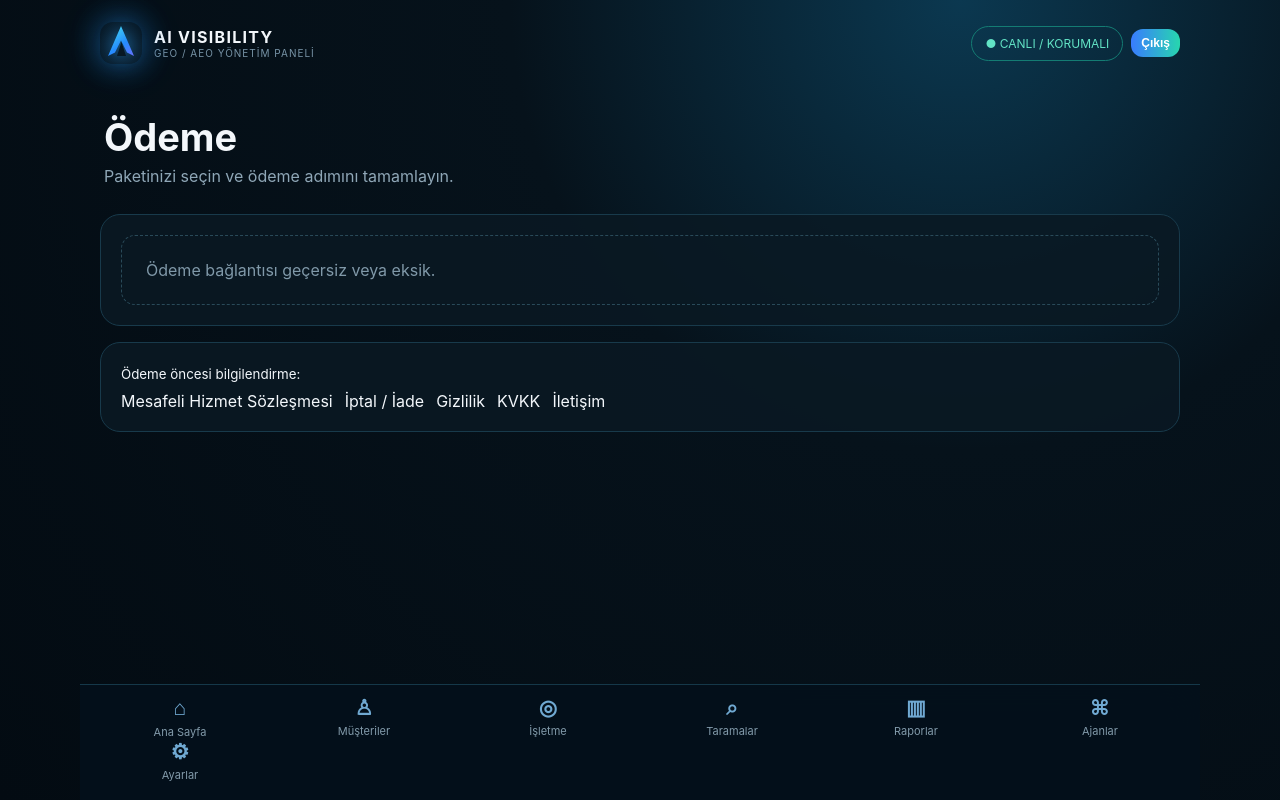
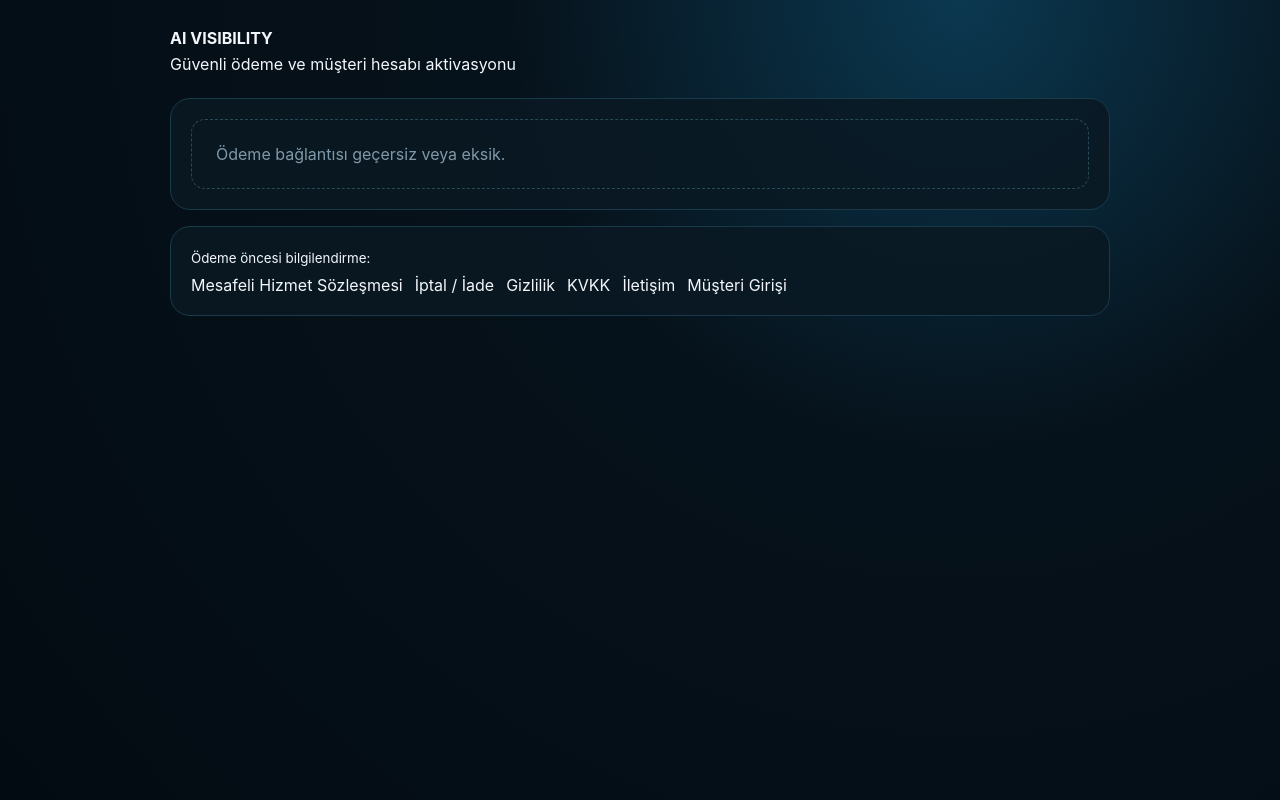
Before and after one commit to mehmetozan-5858/ai-visibility, a Next.js app: page /odeme in a window 1280 px wide. Built offline with nearby package versions, Linux system fonts and the light colour scheme.

Commit message:
Isolate public payment screen from admin navigation

```diff
--- a/app/odeme/page.js
+++ b/app/odeme/page.js
@@ -1,9 +1,13 @@
-import {Shell} from "../../components/ui";
 import PaymentManager from "../../components/PaymentManager";
+import Link from "next/link";
 export default async function Page({searchParams}){
   const p=await searchParams;
   const token=p?.token||"";
-  return <Shell title="Ödeme" subtitle="Paketinizi seçin ve ödeme adımını tamamlayın.">
+  return <main style={{maxWidth:980,margin:"0 auto",padding:"28px 20px 60px"}}>
+    <header style={{marginBottom:24}}>
+      <Link href="/hizmetler" style={{textDecoration:"none"}}><strong>AI VISIBILITY</strong></Link>
+      <p style={{marginTop:6}}>Güvenli ödeme ve müşteri hesabı aktivasyonu</p>
+    </header>
     {token?<PaymentManager token={token}/>:<section className="panel"><div className="empty">Ödeme bağlantısı geçersiz veya eksik.</div></section>}
     <section className="panel" style={{marginTop:16}}>
       <small>Ödeme öncesi bilgilendirme:</small>
@@ -13,7 +17,8 @@ export default async function Page({searchParams}){
         <a href="/gizlilik">Gizlilik</a>
         <a href="/kvkk">KVKK</a>
         <a href="/iletisim">İletişim</a>
+        <a href="/musteri-giris">Müşteri Girişi</a>
       </div>
     </section>
-  </Shell>;
+  </main>;
 }
```
